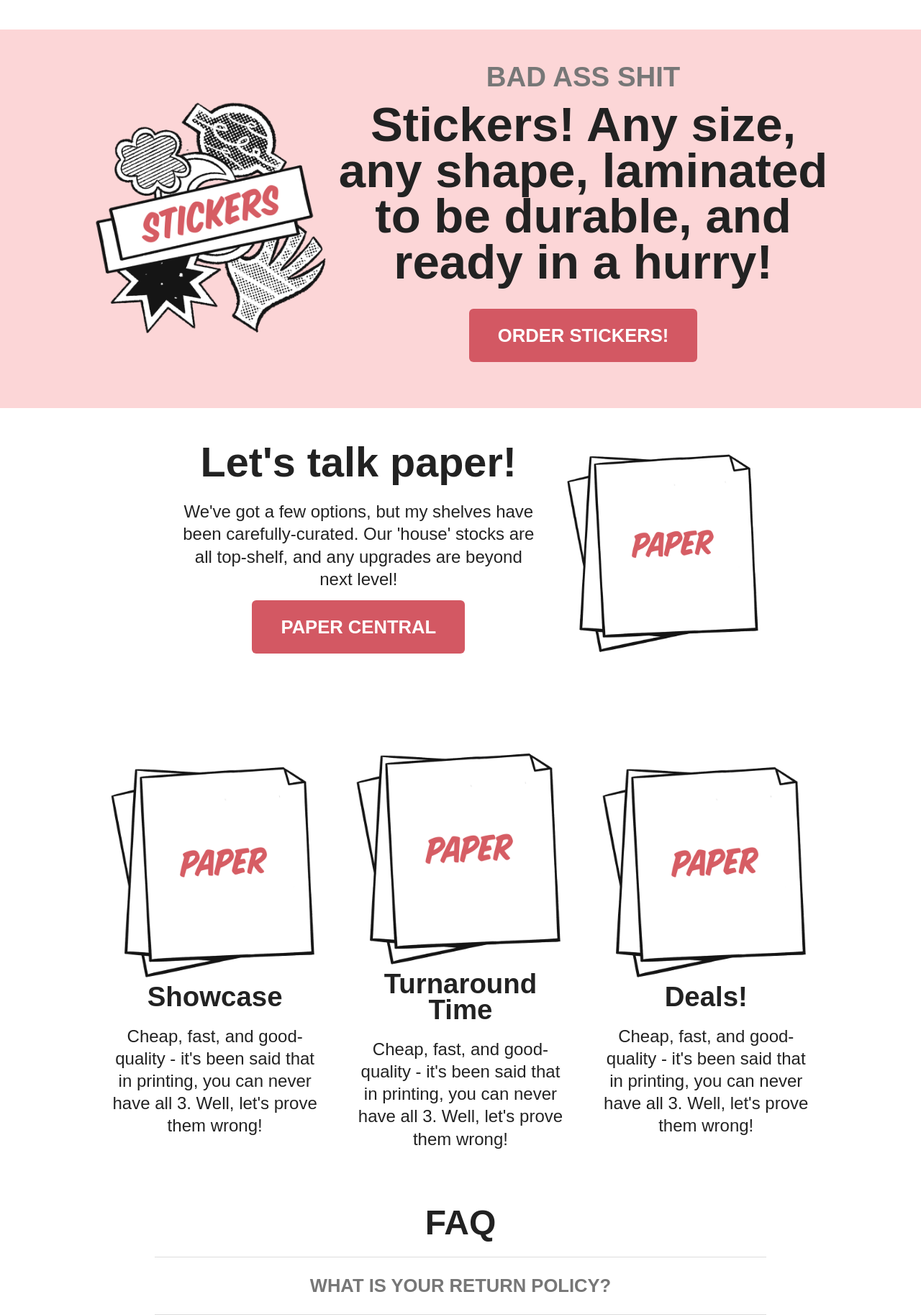
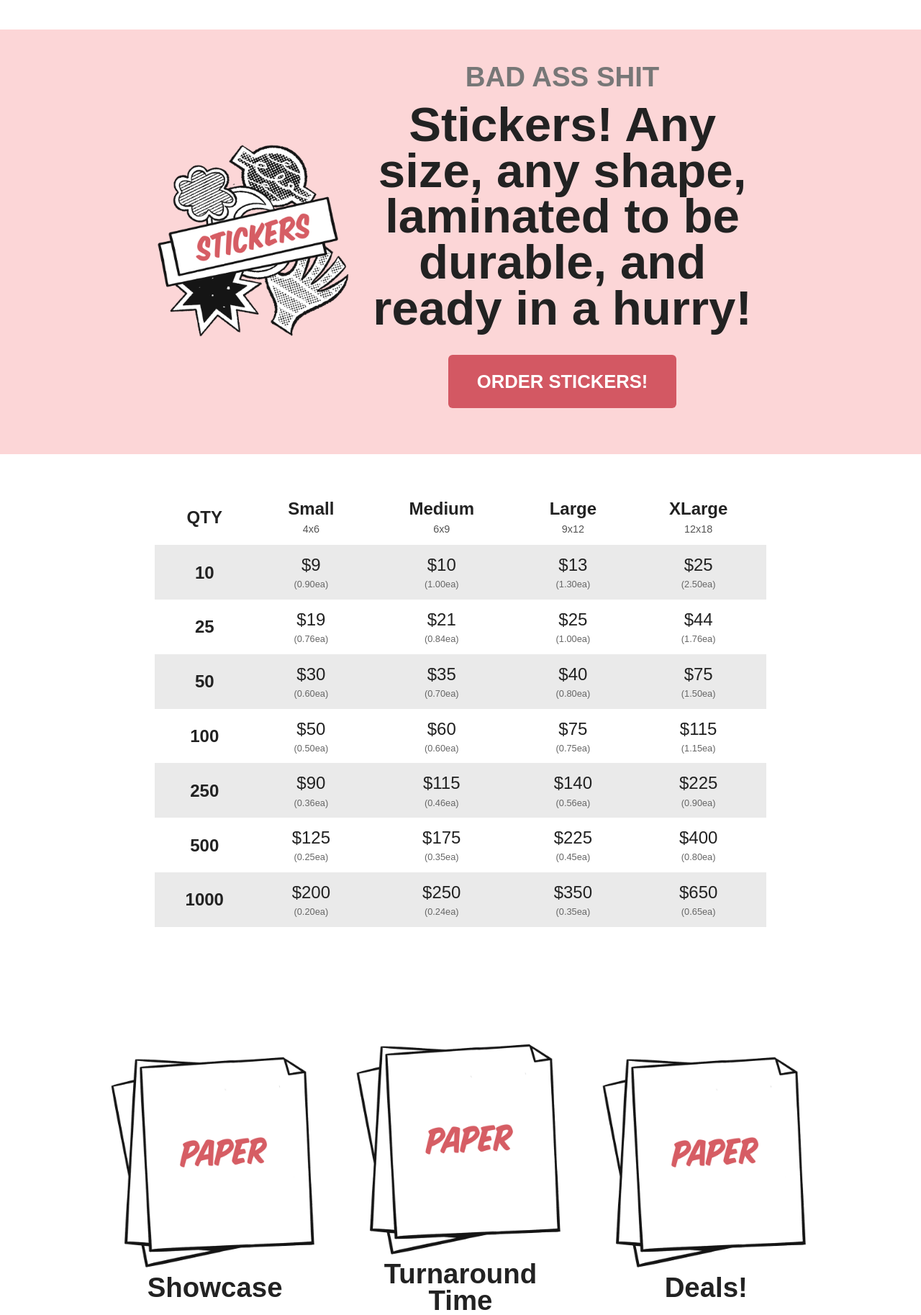
Before and after one commit to brownleepress/brownlee-site, a PHP site: page /print-product.php in a window 1280 px wide. Shown: the part 1356-3183 px from the top of the page at 72% size. Run offline with PHP 8.4, Linux system fonts and the light colour scheme.

Commit message:
Started Product price table

```diff
--- a/css/bp-style.css
+++ b/css/bp-style.css
@@ -35,7 +35,7 @@ nav a { text-decoration: none; font-weight: 650; color: #777; text-transform: up
 
 .btn-primary:hover { background: #9e3840 !important; color: white; border-color: #D35863 !important; }
 
-.btn-green { background: #C3E6C9; !important; color: 222; }
+.btn-green { background: #C3E6C9 !important; color: 222; }
 
 .btn-green:hover { background: #9e3840 !important; color: white; }
 
@@ -771,35 +771,65 @@ a.footerLink:hover, a.footerLink:active { color: #222222; background: #C3E6C9; t
 /* HOME CUSTOM PRINT */
 /* HOME CUSTOM PRINT */
 /* HOME CUSTOM PRINT */
-.home4 { flex: 0 0 25%; box-sizing: border-box; padding: 0; margin: 0; }
-.home6 { flex: 0 0 16.66%; box-sizing: border-box; padding: 0; margin: 0; }
-.home1 { flex: 0 0 100%; box-sizing: border-box; padding: 0; margin: 0; }
-.home1-2 { flex: 0 0 50%; box-sizing: border-box; padding: 0; margin: 0; }
-.home1-3 { flex: 0 0 33.33%; box-sizing: border-box; padding: 0; margin: 0; }
-.home2-3 { flex: 0 0 66.66%; box-sizing: border-box; padding: 0; margin: 0; }
-.home1-4 { flex: 0 0 25%; box-sizing: border-box; padding: 0; margin: 0; }
-.home2-4 { flex: 0 0 25%; box-sizing: border-box; padding: 0; margin: 0; }
-.home3-4 { flex: 0 0 75%; box-sizing: border-box; padding: 0; margin: 0; }
+    .home4 {flex: 0 0 25%; box-sizing: border-box; padding: 0; margin: 0;}
+    .home6 {flex: 0 0 16.66%; box-sizing: border-box; padding: 0; margin: 0;}
+    .home1 {flex: 0 0 100%; box-sizing: border-box; padding: 0; margin: 0;}
+    .home1-2 {flex: 0 0 50%; box-sizing: border-box; padding: 0; margin: 0;}
+    .home1-3 {flex: 0 0 33.33%; box-sizing: border-box; padding: 0; margin: 0;}
+    .home2-3 {flex: 0 0 66.66%; box-sizing: border-box; padding: 0; margin: 0;}
+    .home1-4 {flex: 0 0 25%; box-sizing: border-box; padding: 0; margin: 0;}
+    .home2-4 {flex: 0 0 25%; box-sizing: border-box; padding: 0; margin: 0;}
+    .home3-4 {flex: 0 0 75%; box-sizing: border-box; padding: 0; margin: 0;}
+
+
+
+
+
+
+
+
 
     @media (max-width: 1160px) {
-.home1-2 {flex: 0 0 100%; }
+      .home1-2 {flex: 0 0 100%;}
     }
 
+
+
+
     @media (max-width: 768px) {
-nav, #desktopLogo {display: none; }
-header { transition: none; }
-.mobile-header { display: flex; background: transparent; transition: none; }
-.home6 { flex: 0 0 33.33%; }
-.home4 { flex: 0 0 50%; }
-.home1-3, .home2-3, .home1-4, .home3-4 { flex: 0 0 100%; }
+      nav, #desktopLogo {
+        display: none;
+      }
+      header {
+        transition: none;
+      }
+      .mobile-header {
+        display: flex;
+        background: transparent;
+        transition: none;
+      }
+      .home6 {flex: 0 0 33.33%;}
+      .home4 {flex: 0 0 50%;}
+      .home1-3, .home2-3, .home1-4, .home3-4 {flex: 0 0 100%;}
     }
 
+
+
+
     @media (max-width: 520px) {
-.home6 {flex: 0 0 50%; }
-.home2-4 { flex: 0 0 50%; box-sizing: border-box; padding: 0; margin: 0; }
+      .home6 {flex: 0 0 50%;}
+      .home2-4 {flex: 0 0 50%; box-sizing: border-box; padding: 0; margin: 0;}
     }
 
+
+
+
+
     @media (max-width: 1620px) {
-.logo {padding-left: 25px; }
-.upload-btn { margin-right: 25px;}
+      .logo {
+        padding-left: 25px;
       }
+      .upload-btn {
+        margin-right: 25px;
+      }
+    }
--- a/print-product.php
+++ b/print-product.php
@@ -163,6 +163,49 @@
     background-color: #d35863;
     color: white;
   }
+
+.pricing-table {
+    text-align: center!important;
+    width: 100%;
+    border-collapse: collapse;
+    font-family: sans-serif;
+  }
+
+  .pricing-table th,
+  .pricing-table td {
+    padding: 12px;
+    border: none;
+    text-align: center;
+  }
+
+  .pricing-table tr:nth-child(odd) {
+    background-color: #ffffff;
+  }
+
+  .pricing-table tr:nth-child(even) {
+    background-color: #eaeaea;
+  }
+
+  .pricing-table th {
+    font-weight: bold;
+    color: #222;
+  }
+
+  .pricing-table th span {
+  display: block;
+  font-weight: normal;
+  font-size: 0.9rem;
+  color: #555;
+  margin-top: 4px;
+}
+
+  .pricing-table small {
+    display: block;
+    color: #666;
+    font-size: 0.8rem;
+    margin-top: 4px;
+  }
+
 </style>
 
 
@@ -270,50 +313,7 @@
   </div>
 </form>
 
-<script>
-  document.querySelectorAll('#size-options .option-button').forEach(button => {
-    button.addEventListener('click', () => {
-      document.querySelectorAll('#size-options .option-button').forEach(btn => btn.classList.remove('selected'));
-      button.classList.add('selected');
 
-      document.querySelectorAll('.size-dropdown').forEach(drop => drop.classList.remove('active'));
-      const size = button.getAttribute('data-size');
-      const dropdown = document.getElementById(`size-dropdown-${size}`);
-      if (dropdown) dropdown.classList.add('active');
-    });
-  });
-
-  document.querySelectorAll('.paper-option').forEach(option => {
-    option.addEventListener('click', () => {
-      document.querySelectorAll('.paper-option').forEach(opt => opt.classList.remove('selected'));
-      option.classList.add('selected');
-    });
-  });
-  const uploadBox = document.getElementById('upload-box');
-const fileInput = document.getElementById('file-upload');
-
-uploadBox.addEventListener('click', () => fileInput.click());
-
-uploadBox.addEventListener('dragover', e => {
-  e.preventDefault();
-  uploadBox.style.borderColor = '#d35863';
-});
-
-uploadBox.addEventListener('dragleave', () => {
-  uploadBox.style.borderColor = 'lightgray';
-});
-
-uploadBox.addEventListener('drop', e => {
-  e.preventDefault();
-  uploadBox.style.borderColor = 'lightgray';
-  const file = e.dataTransfer.files[0];
-  fileInput.files = e.dataTransfer.files;
-
-  // Optional: Show file name or give feedback
-  uploadBox.innerText = `Selected: ${file.name}`;
-});
-
-</script>
 
 
 
@@ -328,7 +328,7 @@ uploadBox.addEventListener('drop', e => {
 
 
 <section class="section pink">
-    <div class="container widest">
+    <div class="container wide">
       <div class="row" style="text-align: center; display: flex; flex-wrap: wrap; margin: 0; padding: 0; align-items: center;">
         <div class="home1-3"><a href=""><img src="img/ST.png" width="100%"></a></div>
         <div class="home2-3">
@@ -345,13 +345,67 @@ uploadBox.addEventListener('drop', e => {
 
     <section class="section">
     <div class="container wide">
-      <div class="row" style="text-align: center; display: flex; flex-wrap: wrap; margin: 0; padding: 0; align-items: center;">
-        <div class="home2-3" style="padding: 0 30px;">
-          <h3 style="margin-bottom: 25px;">Let's talk paper!</h3>
-          <p style="margin-bottom: 6px;">We've got a few options, but my shelves have been carefully-curated. Our 'house' stocks are all top-shelf, and any upgrades are beyond next level!</p>
-          <button class="button btn-primary">PAPER CENTRAL</button>
-       </div>
-       <div class="home1-3"><a href=""><img src="img/PA.png" width="100%"></a></div>
+      <div class="row" style="text-align: center; margin: 0; padding: 0;">
+       <div class="home1">
+<table class="pricing-table">
+  <tr>
+    <th>QTY</th>
+    <th>Small<br><span>4x6</span></th>
+    <th>Medium<br><span>6x9</span></th>
+    <th>Large<br><span>9x12</span></th>
+    <th>XLarge<br><span>12x18</span></th>
+  </tr>
+  <tr>
+    <td><b>10</b></td>
+    <td>$9 <small>(0.90ea)</small></td>
+    <td>$10 <small>(1.00ea)</small></td>
+    <td>$13 <small>(1.30ea)</small></td>
+    <td>$25 <small>(2.50ea)</small></td>
+  </tr>
+  <tr>
+    <td><b>25</b></td>
+    <td>$19 <small>(0.76ea)</small></td>
+    <td>$21 <small>(0.84ea)</small></td>
+    <td>$25 <small>(1.00ea)</small></td>
+    <td>$44 <small>(1.76ea)</small></td>
+  </tr>
+  <tr>
+    <td><b>50</b></td>
+    <td>$30 <small>(0.60ea)</small></td>
+    <td>$35 <small>(0.70ea)</small></td>
+    <td>$40 <small>(0.80ea)</small></td>
+    <td>$75 <small>(1.50ea)</small></td>
+  </tr>
+  <tr>
+    <td><b>100</b></td>
+    <td>$50 <small>(0.50ea)</small></td>
+    <td>$60 <small>(0.60ea)</small></td>
+    <td>$75 <small>(0.75ea)</small></td>
+    <td>$115 <small>(1.15ea)</small></td>
+  </tr>
+  <tr>
+    <td><b>250</b></td>
+    <td>$90 <small>(0.36ea)</small></td>
+    <td>$115 <small>(0.46ea)</small></td>
+    <td>$140 <small>(0.56ea)</small></td>
+    <td>$225 <small>(0.90ea)</small></td>
+  </tr>
+  <tr>
+    <td><b>500</b></td>
+    <td>$125 <small>(0.25ea)</small></td>
+    <td>$175 <small>(0.35ea)</small></td>
+    <td>$225 <small>(0.45ea)</small></td>
+    <td>$400 <small>(0.80ea)</small></td>
+  </tr>
+  <tr>
+    <td><b>1000</b></td>
+    <td>$200 <small>(0.20ea)</small></td>
+    <td>$250 <small>(0.24ea)</small></td>
+    <td>$350 <small>(0.35ea)</small></td>
+    <td>$650 <small>(0.65ea)</small></td>
+  </tr>
+</table>
+        </div>
       </div>
     </div>
   </section>
@@ -441,6 +495,49 @@ uploadBox.addEventListener('drop', e => {
 <?php include '__005-java.php'; ?>
 <!--before /body -->
 
+<script>
+  document.querySelectorAll('#size-options .option-button').forEach(button => {
+    button.addEventListener('click', () => {
+      document.querySelectorAll('#size-options .option-button').forEach(btn => btn.classList.remove('selected'));
+      button.classList.add('selected');
 
+      document.querySelectorAll('.size-dropdown').forEach(drop => drop.classList.remove('active'));
+      const size = button.getAttribute('data-size');
+      const dropdown = document.getElementById(`size-dropdown-${size}`);
+      if (dropdown) dropdown.classList.add('active');
+    });
+  });
+
+  document.querySelectorAll('.paper-option').forEach(option => {
+    option.addEventListener('click', () => {
+      document.querySelectorAll('.paper-option').forEach(opt => opt.classList.remove('selected'));
+      option.classList.add('selected');
+    });
+  });
+  const uploadBox = document.getElementById('upload-box');
+const fileInput = document.getElementById('file-upload');
+
+uploadBox.addEventListener('click', () => fileInput.click());
+
+uploadBox.addEventListener('dragover', e => {
+  e.preventDefault();
+  uploadBox.style.borderColor = '#d35863';
+});
+
+uploadBox.addEventListener('dragleave', () => {
+  uploadBox.style.borderColor = 'lightgray';
+});
+
+uploadBox.addEventListener('drop', e => {
+  e.preventDefault();
+  uploadBox.style.borderColor = 'lightgray';
+  const file = e.dataTransfer.files[0];
+  fileInput.files = e.dataTransfer.files;
+
+  // Optional: Show file name or give feedback
+  uploadBox.innerText = `Selected: ${file.name}`;
+});
+
+</script>
 <!--before /body -->
 </body></html>
```
Also changed, not shown: css/custom.css (+52 -1 lines). Lines whose indentation alone changed are shown as unchanged.
